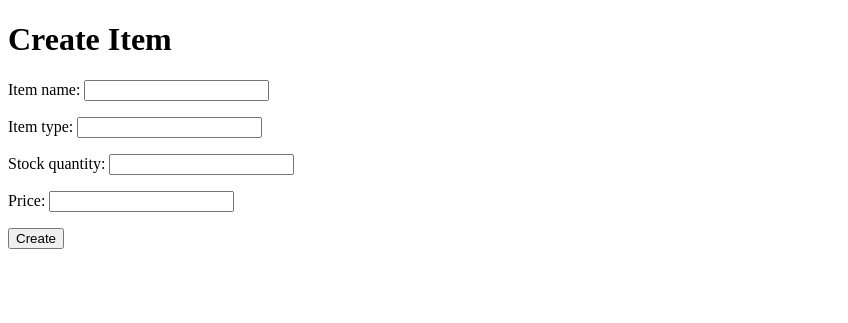
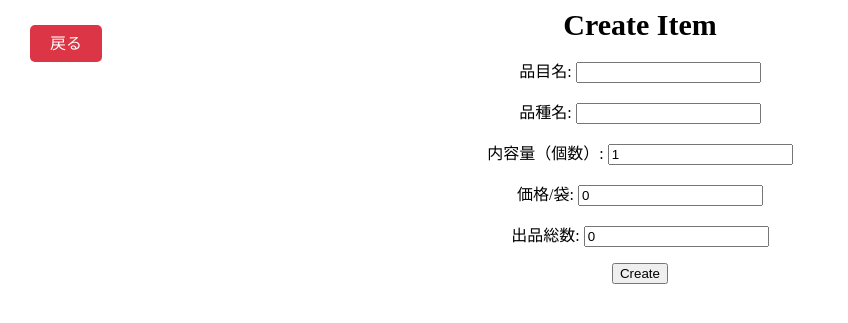
Before and after one commit to s1270144/VeggieConnect, a Django app: template seller/templates/seller/create_item.html in a window 1280 px wide. Shown: the top 323 px of the page, without its empty margins (0-848 px from the left). Run offline with Django 4.2, Linux system fonts and the light colour scheme; the template is opened without the code that fills it: values that come from a table or form of the project are taken from there, others are empty.

Commit message:
add back-btn, create create_item page

```diff
--- a/seller/forms.py
+++ b/seller/forms.py
@@ -1,7 +1,17 @@
 from django import forms
 from .models import Vegetable
+from django.utils.translation import gettext_lazy as _
 
 class ItemForm(forms.ModelForm):
     class Meta:
         model = Vegetable
-        fields = ['item_name', 'item_type', 'stock_quantity', 'price']
+        fields = ['item_name', 'item_type', 'content_quantity', 'content_price', 'total_quantity']
+
+        # フィールドのラベルを日本語に設定
+        labels = {
+            'item_name': _('品目名'),
+            'item_type': _('品種名'),
+            'content_quantity': _('内容量（個数）'),
+            'content_price': _('価格/袋'),
+            'total_quantity': _('出品総数'),
+        }
--- a/seller/templates/seller/create_item.html
+++ b/seller/templates/seller/create_item.html
@@ -4,11 +4,52 @@
     <title>Create Item</title>
 </head>
 <body>
-    <h1>Create Item</h1>
-    <form method="post">
-        {% csrf_token %}
-        {{ form.as_p }}
-        <button type="submit">Create</button>
-    </form>
+    <div class="h1">Create Item</div>
+    <div class="form-fields">
+        <form method="post">
+            {% csrf_token %}
+            {{ form.as_p }}
+            <button type="submit">Create</button>
+        </form>
+    </div>
+    <!-- 戻るボタン -->
+    <div class="back-container">
+        <a href="javascript:history.go(-1)" class="back-btn">戻る</a>
+    </div>
+    <style>
+        .h1 {
+            text-align: center;
+            font-weight: bold;
+            font-size: 30px;
+        }
+
+        .form-fields {
+            text-align: center;
+        }
+
+        .form-field {
+            margin-bottom: 10px;
+        }
+
+        /* 戻るボタンのスタイル */
+        .back-container {
+            position: absolute;
+            top: 30px;
+            /* 上からの位置 */
+            left: 30px;
+            /* 左からの位置 */
+        }
+
+        .back-btn {
+            background-color: #dc3545;
+            color: #fff;
+            padding: 10px 20px;
+            border: none;
+            border-radius: 5px;
+            text-decoration: none;
+            cursor: pointer;
+        }
+
+    </style>
 </body>
 </html>
--- a/seller/templates/seller/home.html
+++ b/seller/templates/seller/home.html
@@ -116,7 +116,7 @@
             <p>住所 : {{ seller.address}}</p>
             <a href="{% url 'accounts:edit_profile' %}" class="edit-profile-btn">プロフィールを編集する</a>
         </div>
-        <button class="submit-button">出品する</button>
+        <a href="{% url 'seller:create_item' %}" class="submit-button">出品する</a>
         <div class="product-list">
             <h2>出品している野菜一覧</h2>
             <div class="product">
--- a/seller/views.py
+++ b/seller/views.py
@@ -19,7 +19,7 @@ def seller_home(request):
 
 
 class CreateItemView(View):
-    template_name = 'create_item.html'
+    template_name = 'seller/create_item.html'
 
     def get(self, request):
         form = ItemForm()
```
Also changed, not shown: accounts/templates/accounts/edit_profile.html (+6 -6 lines), seller/templates/seller/seller_not_found.html (+6 -6 lines), accounts/migrations/0001_initial.py, buyer/migrations/0001_initial.py, db.sqlite3, seller/migrations/0001_initial.py.
